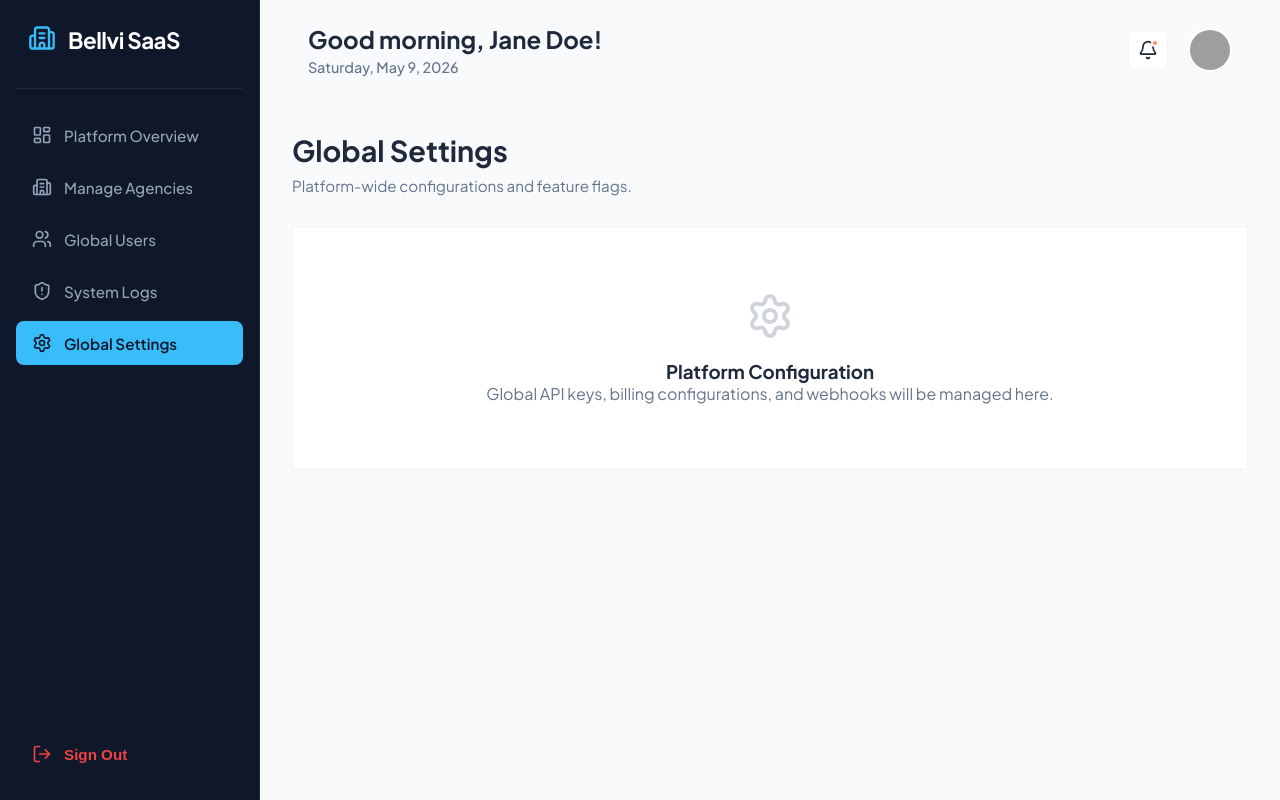
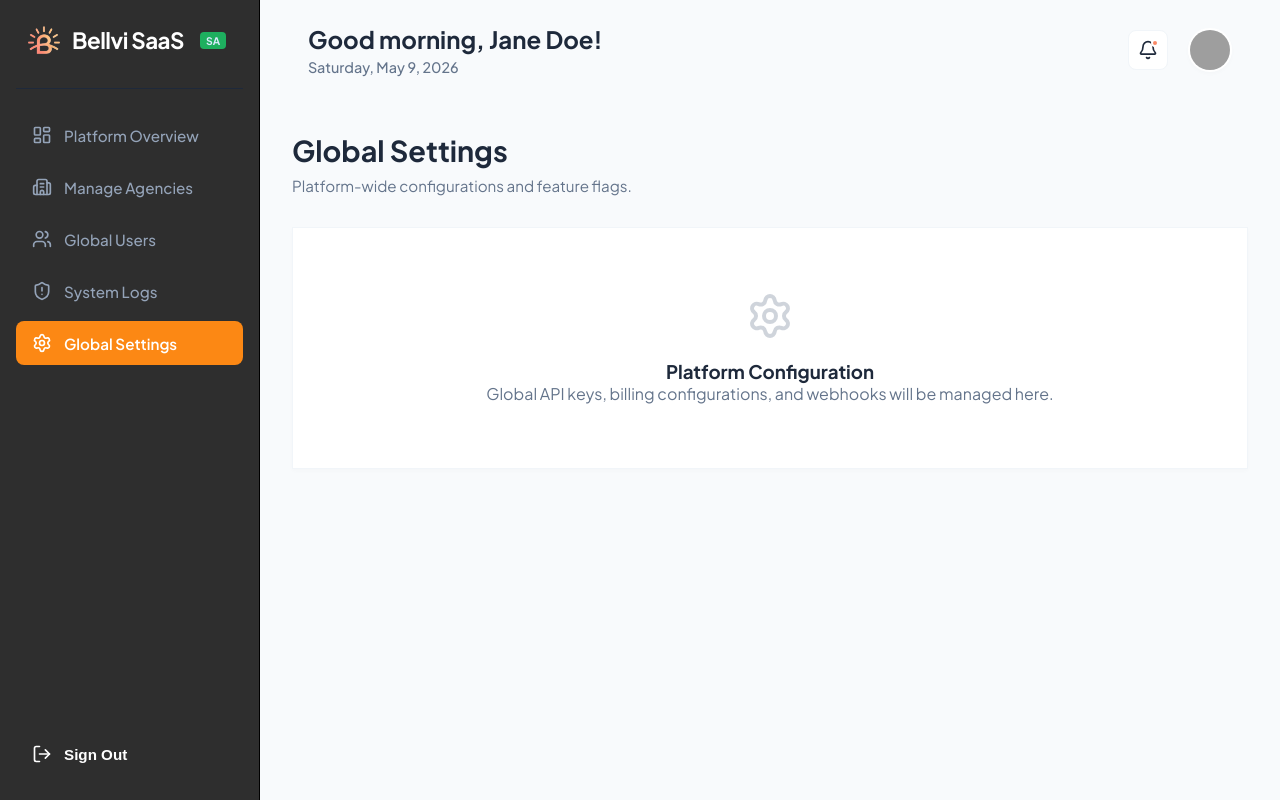
Before and after one commit to ivanils/saas-ndis-care, a Next.js app in the folder frontend/: page /superadmin/settings in a window 1280 px wide. Built offline with nearby package versions, Linux system fonts and the light colour scheme; no server answers; grey boxes are pictures that could not be loaded.

Commit message:
feat: Enhance Super Admin Sidebar with mobile toggle functionality and improve styles; update TopHeader to dynamically route based on user role

```diff
--- a/frontend/src/app/superadmin/agencies/page.tsx
+++ b/frontend/src/app/superadmin/agencies/page.tsx
@@ -186,7 +186,7 @@ export default function AgenciesPage() {
           <h1>Manage Agencies</h1>
           <p>View and register new tenant clinics in the platform.</p>
         </div>
-        <button className="btn-primary" onClick={() => setIsCreateModalOpen(true)}>
+        <button className="btn-primary staff" onClick={() => setIsCreateModalOpen(true)}>
           <Plus size={18} /> Onboard Agency
         </button>
       </div>
--- a/frontend/src/components/SuperAdminSidebar.module.scss
+++ b/frontend/src/components/SuperAdminSidebar.module.scss
@@ -2,7 +2,8 @@
 
 .sidebar {
   width: 260px;
-  background-color: #0F172A;
+  background-color: #2e2e2e;
+  color: #F8FAFC;
   height: 100vh;
   position: fixed;
   top: 0;
@@ -10,8 +11,9 @@
   display: flex;
   flex-direction: column;
   padding: 24px 16px;
-  border-right: 1px solid #1E293B;
+  border-right: 1px solid #000000;
   z-index: 100;
+  transition: transform 0.3s cubic-bezier(0.4, 0, 0.2, 1);
 }
 
 .logoContainer {
@@ -37,7 +39,16 @@
   gap: 8px;
   flex: 1;
 }
-
+.superAdminBadge {
+  background-color: #1eaf5f;
+  color: #DBEAFE;
+  font-size: 0.65rem;
+  padding: 2px 6px;
+  border-radius: 4px;
+  font-weight: 700;
+  text-transform: uppercase;
+  margin-left: 4px;
+}
 .navItem {
   display: flex;
   align-items: center;
@@ -51,13 +62,13 @@
   transition: all 0.2s ease;
 
   &:hover {
-    background-color: #1E293B;
+    background-color: #3b261e;
     color: #F8FAFC;
   }
 
   &.active {
-    background-color: #38BDF8;
-    color: #0F172A;
+    background-color: #fc8814;
+    color: #ffffff;
     font-weight: 600;
   }
 }
@@ -69,7 +80,7 @@
   padding: 12px 16px;
   background: none;
   border: none;
-  color: #EF4444;
+  color: #ffffff;
   font-weight: 600;
   font-size: 0.95rem;
   cursor: pointer;
@@ -79,6 +90,66 @@
   text-align: left;
 
   &:hover {
-    background-color: rgba(239, 68, 68, 0.1);
+    background-color: rgba(0, 0, 0, 0.4);
   }
 }
+
+/* --- MOBILE TOGGLE ELEMENTS (Hidden on Desktop) --- */
+.mobileToggleBtn {
+  display: none;
+  position: fixed;
+  bottom: 24px;
+  right: 24px;
+  width: 56px;
+  height: 56px;
+  background-color: #38BDF8;
+  color: #0F172A;
+  border: none;
+  border-radius: 50%;
+  box-shadow: 0 4px 12px rgba(56, 189, 248, 0.4);
+  z-index: 110;
+  cursor: pointer;
+  align-items: center;
+  justify-content: center;
+  transition: transform 0.2s, background-color 0.2s;
+
+  &:active {
+    transform: scale(0.95);
+  }
+}
+
+.mobileOverlay {
+  display: none;
+}
+
+
+@media (max-width: 768px) {
+  .sidebar {
+    transform: translateX(-100%);
+    width: 280px;
+    box-shadow: 4px 0 15px rgba(0, 0, 0, 0.1);
+  }
+
+  .sidebar.open {
+    transform: translateX(0);
+  }
+
+  .mobileToggleBtn {
+    display: flex;
+  }
+
+  .mobileOverlay {
+    display: block;
+    position: fixed;
+    top: 0; left: 0; right: 0; bottom: 0;
+    background-color: rgba(15, 23, 42, 0.5);
+    backdrop-filter: blur(2px);
+    z-index: 90;
+    animation: fadeIn 0.3s ease-out forwards;
+  }
+}
+
+@keyframes fadeIn {
+  from { opacity: 0; }
+  to { opacity: 1; }
+}
--- a/frontend/src/components/SuperAdminSidebar.tsx
+++ b/frontend/src/components/SuperAdminSidebar.tsx
@@ -1,14 +1,17 @@
 // src/components/SuperAdminSidebar.tsx
 'use client';
 
+import { useState, useEffect } from 'react';
+import Image from 'next/image';
 import Link from 'next/link';
 import { usePathname } from 'next/navigation';
 import { supabase } from '@/lib/supabase';
-import { LayoutDashboard, Building2, Users, Settings, LogOut, ShieldAlert } from 'lucide-react';
+import { LayoutDashboard, Building2, Users, Settings, LogOut, ShieldAlert, Menu, X } from 'lucide-react';
 import styles from './SuperAdminSidebar.module.scss';
 
 export default function SuperAdminSidebar() {
   const pathname = usePathname();
+  const [isOpen, setIsOpen] = useState(false);
 
   // Define super admin navigation routes
   const navItems = [
@@ -19,18 +22,61 @@ export default function SuperAdminSidebar() {
     { name: 'Global Settings', path: '/superadmin/settings', icon: <Settings size={20} /> },
   ];
 
+  // Close the sidebar automatically when the route changes
+  useEffect(() => {
+    const handleRouteChange = () => {
+      setIsOpen(false);
+    };
+    handleRouteChange();
+  }, [pathname]);
+
+  // Lock body scroll when the mobile sidebar is open
+  useEffect(() => {
+    if (isOpen) {
+      document.body.style.overflow = 'hidden';
+    } else {
+      document.body.style.overflow = 'unset';
+    }
+    return () => { document.body.style.overflow = 'unset'; };
+  }, [isOpen]);
+
   const handleLogout = async () => {
     await supabase.auth.signOut();
     window.location.href = '/login';
   };
 
   return (
-    <aside className={styles.sidebar}>
-      <Link className={styles.logoContainer} href="/superadmin/dashboard">
-        <div className={styles.logoIcon}>
-          <Building2 size={28} color="#38BDF8" />
-        </div>
+    <>
+      {/* --- MOBILE FLOATING ACTION BUTTON --- */}
+      <button
+        className={styles.mobileToggleBtn}
+        onClick={() => setIsOpen(!isOpen)}
+        aria-label="Toggle Menu"
+      >
+        {isOpen ? <X size={24} /> : <Menu size={24} />}
+      </button>
+
+      {/* --- DARK OVERLAY --- */}
+      {isOpen && (
+        <div
+          className={styles.mobileOverlay}
+          onClick={() => setIsOpen(false)}
+        />
+      )}
+
+      {/* --- SIDEBAR --- */}
+      <aside className={`${styles.sidebar} ${isOpen ? styles.open : ''}`}>
+        <Link href="/superadmin/dashboard" className={styles.logoContainer}>
+          <Image
+            src="/bellvi_logo.png"
+            alt="Bellvi Logo"
+            width={32}
+            height={32}
+            className={styles.logoImage}
+          />
           <h2>Bellvi SaaS</h2>
+          <span className={styles.superAdminBadge}>SA</span>
+
         </Link>
 
         <nav className={styles.navMenu}>
@@ -51,5 +97,6 @@ export default function SuperAdminSidebar() {
           Sign Out
         </button>
       </aside>
+    </>
   );
 }
--- a/frontend/src/components/TopHeader.tsx
+++ b/frontend/src/components/TopHeader.tsx
@@ -21,19 +21,20 @@ export default function TopHeader() {
     const [userName, setUserName] = useState('Jane Doe');
     const [showNotifications, setShowNotifications] = useState(false);
     const [avatarUrl, setAvatarUrl] = useState<string | null>(null);
-
+    const [userRole, setUserRole] = useState('worker')
     useEffect(() => {
         const fetchUser = async () => {
             const { data: { user } } = await supabase.auth.getUser();
             if (user) {
                 const { data: profile } = await supabase
                     .from('profiles')
-                    .select('first_name, last_name, avatar_url')
+                    .select('first_name, last_name, avatar_url, role')
                     .eq('id', user.id)
                     .single();
 
                 if (profile) {
                     if (profile.first_name) setUserName(`${profile.first_name} ${profile.last_name || ''}`);
+                    if (profile.role) setUserRole(profile.role);
                     if (profile.avatar_url) setAvatarUrl(profile.avatar_url);
                 } else if (user.user_metadata?.first_name) {
                     setUserName(`${user.user_metadata.first_name} ${user.user_metadata.last_name || ''}`);
@@ -42,7 +43,17 @@ export default function TopHeader() {
         };
         fetchUser();
     }, []);
-
+    const getSettingsPath = (role: string | null) => {
+        switch (role) {
+            case 'super_admin':
+                return '/superadmin/settings';
+            case 'admin':
+                return '/admin/settings';
+            case 'worker':
+            default:
+                return '/settings';
+        }
+    };
     return (
         <header className={styles.headerContainer}>
             <div className={styles.greetingInfo}>
@@ -68,7 +79,7 @@ export default function TopHeader() {
                     )}
                 </div>
 
-                <Link href="/settings" className={styles.avatarWrapper} title="Go to Settings">
+                <Link href={getSettingsPath(userRole)} className={styles.avatarWrapper} title="Go to Settings">
                     <Image
                         src={avatarUrl || `https://ui-avatars.com/api/?name=${encodeURIComponent(userName)}&background=f98866&color=fff`}
                         alt={`${userName}'s avatar`}
```
Lines whose indentation alone changed are shown as unchanged.
